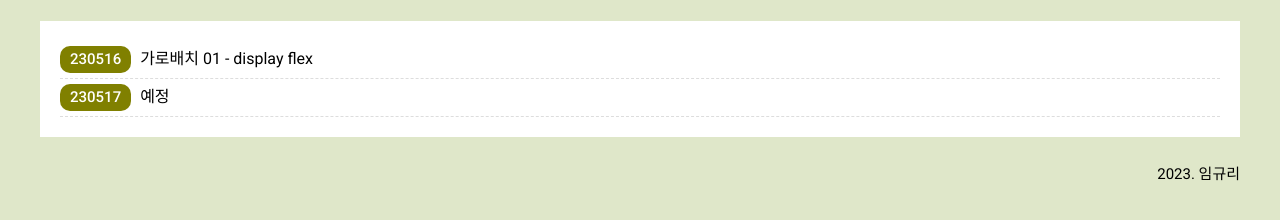
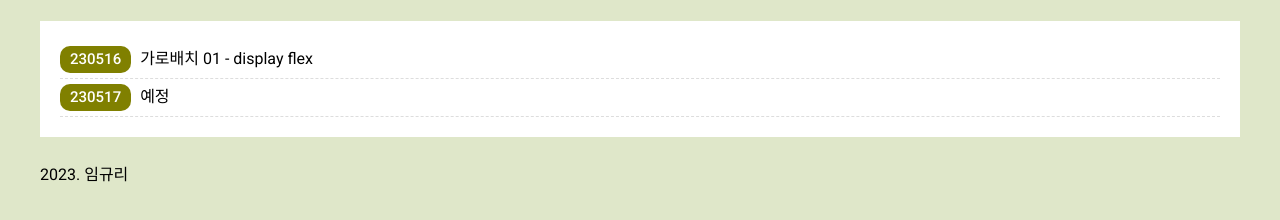
Before and after one commit to anrbl/basic1, a plain HTML site: page index.html in a window 1280 px wide. Shown: the part 90-310 px from the top of the page. Drawn offline with Linux system fonts and the light colour scheme; some icons are missing.

Commit message:
index.html

```diff
--- a/index.html
+++ b/index.html
@@ -29,7 +29,7 @@
         </ul>
     </div>
     <footer class="footer">
-        <div class="text">2023. 임규리</div>
+        <p>2023. 임규리<p>
     </footer>
 </body>
 
```
